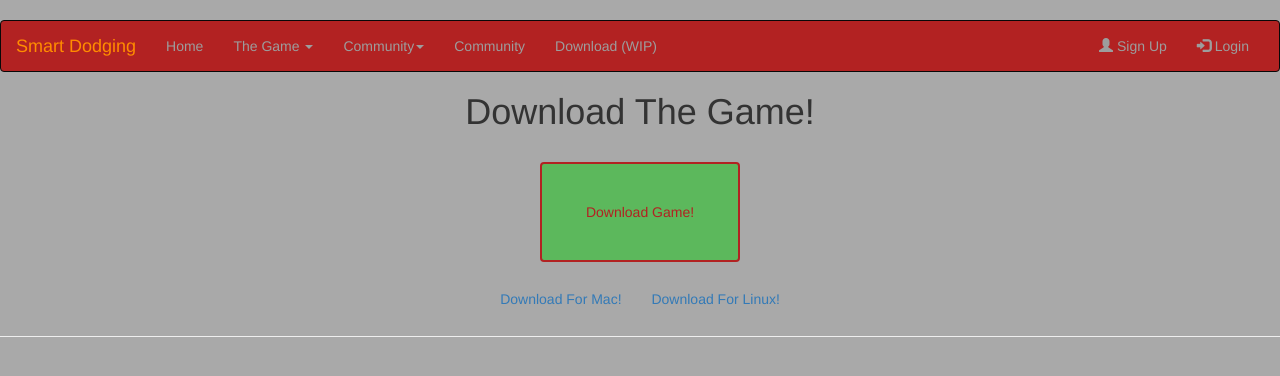
After one commit to SmartDodging/1, a PHP site: page /download.php in a window 1280 px wide. The commit adds this page. Shown: the top 376 px of the page. Run offline with PHP 8.4, Linux system fonts and the light colour scheme.

Commit message:
Added Download Page

```diff
--- a/css/style.css
+++ b/css/style.css
@@ -7,3 +7,10 @@
 body{
     background-color: darkgray;
 }
+#downloadbtn{
+    border: 2px solid firebrick;
+    height:100px;
+    width:200px;
+    color:firebrick;
+    outline:0;
+}
--- /dev/null
+++ b/download.php
@@ -0,0 +1,11 @@
+<?php include("data.php"); ?>
+
+<center>
+    <h1>Download The Game!</h1>
+    <br>
+    <button class="btn btn-success" type="button" id="downloadbtn">Download Game!</button>
+    <br><br>
+    <button class="btn btn-link" type="button" id="downloadMac">Download For Mac!</button>
+    <button class="btn btn-link" type="button" id="downloadLin">Download For Linux!</button>
+    <hr>
+</center>
--- a/nav.php
+++ b/nav.php
@@ -22,7 +22,7 @@
             </div>
             <div class="collapse navbar-collapse" id="myNavbar">
               <ul class="nav navbar-nav">
-                <li class="active"><a href="home.php">Home</a></li>
+                <li class=""><a href="home.php">Home</a></li>
                 <li class="dropdown">
                   <a class="dropdown-toggle" data-toggle="dropdown" href="#">The Game <span class="caret"></span></a>
                   <ul class="dropdown-menu">
@@ -40,7 +40,7 @@
                   </ul>
                 </li>
                 <li><a href="#">Community</a></li>
-                <li><a href="#">Download (WIP)</a></li>
+                <li><a href="download.php">Download (WIP)</a></li>
               </ul>
               <ul class="nav navbar-nav navbar-right">
                 <li><a href="signup.php"><span class="glyphicon glyphicon-user"></span> Sign Up</a></li>
```
Also changed, not shown: IMG/background-tile-2e75a594a803c883d5eb4ca740e9021d.png (added).
